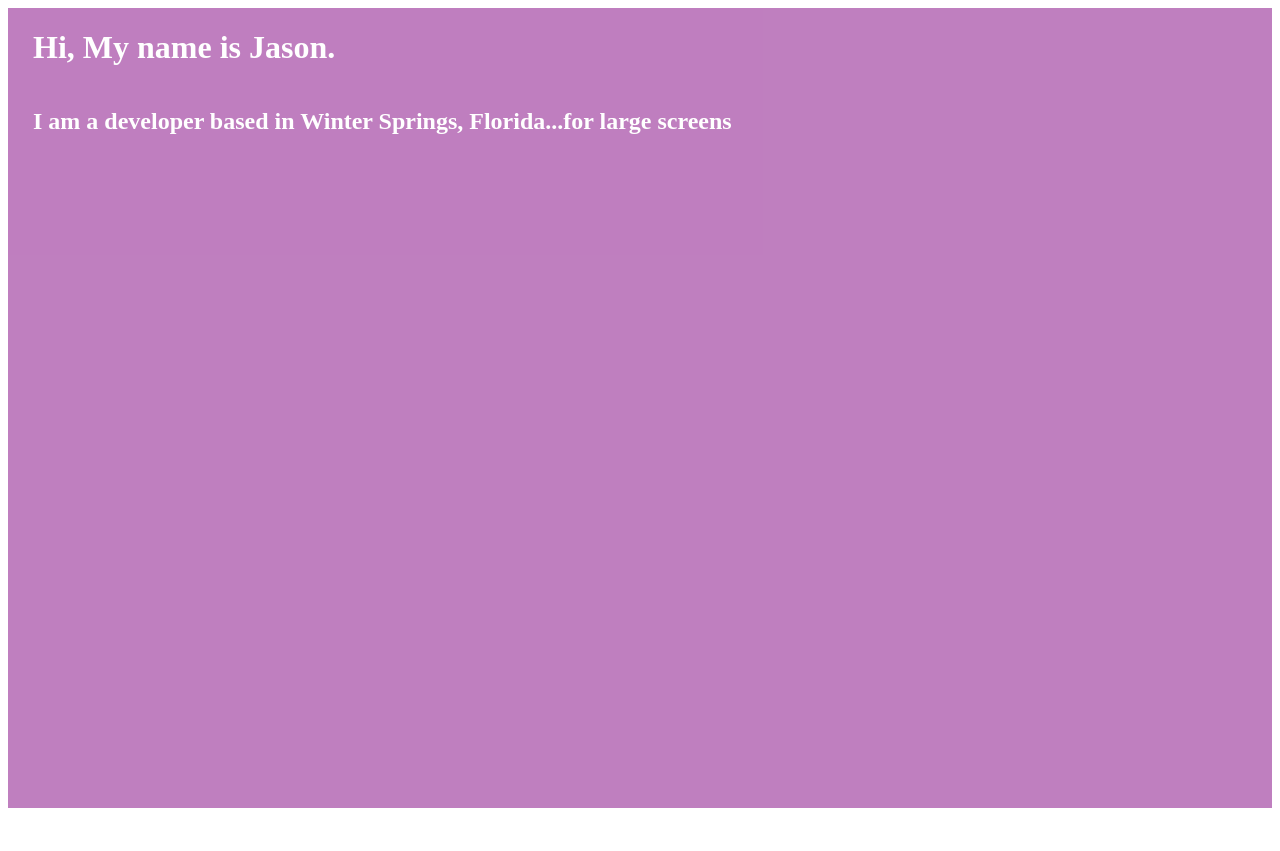
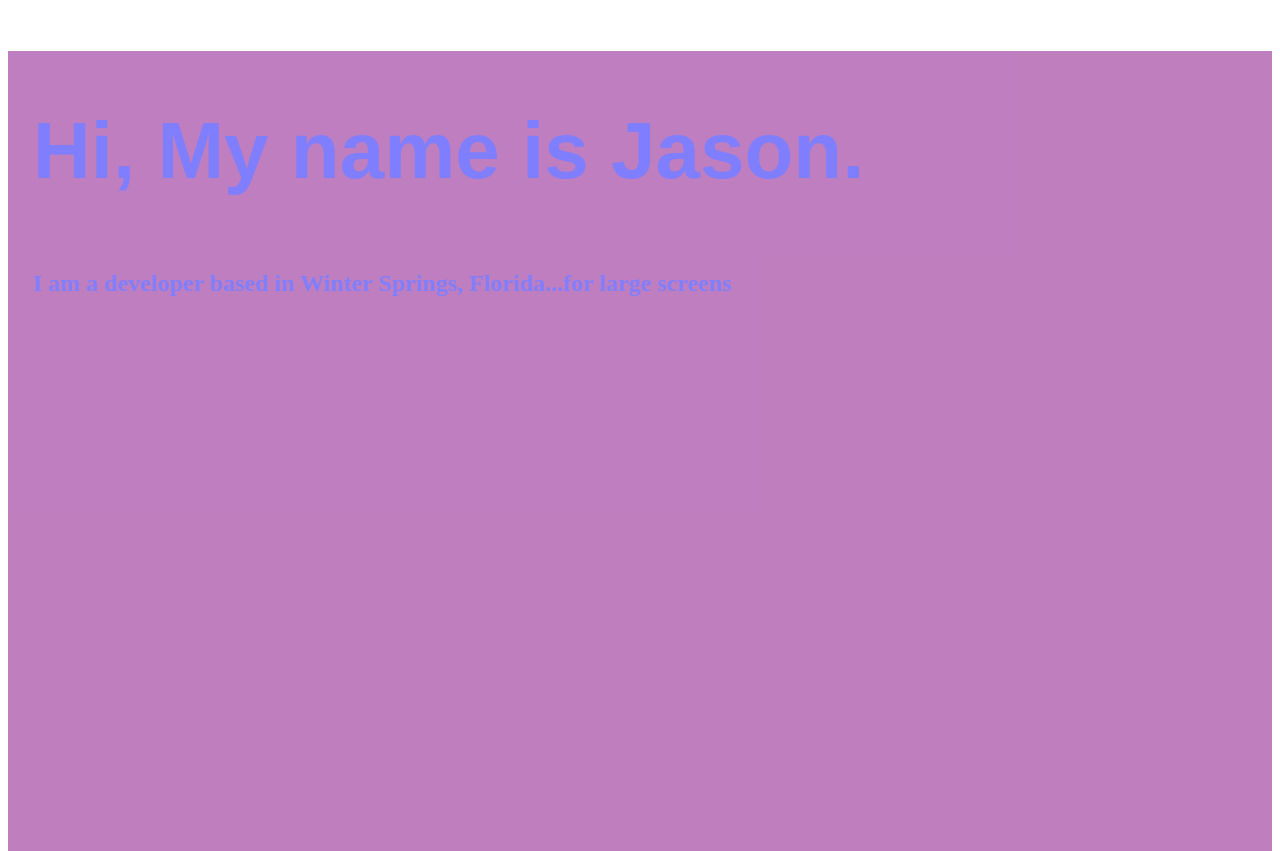
Before and after one commit to jnutt367/PORTFOLIO, a plain HTML site: page index.html in a window 1280 px wide. Before the commit the page ends 816 px from the top, so only its background shows below. Drawn offline with Linux system fonts and the light colour scheme.

Commit message:
changing colors and phrases at different media queries

```diff
--- a/css/style.css
+++ b/css/style.css
@@ -5,10 +5,15 @@ body {
     height: 100vh;
 }
 
+h1 {
+    font-size: 5em;
+    font-family: cursive;
+}
+
 h1,
 h2 {
     margin-left: 25px;
-    color: white;
+    color: pink;
 }
 
 .med-screen-text {
@@ -25,12 +30,24 @@ h2 {
     height: 100vh;
 }
 
+ul {
+    display: flex;
+    justify-content: space-between;
+    align-items: stretch;
+    color: white;
+    list-style: georgian;
+}
+
 @media (min-width: 400px) {
     body {
         background-image: url('../img/roberto-nickson-5ui0tfMC5ts-unsplash.jpg');
         background-repeat: no-repeat;
         background-size: cover;
         height: 100vh;
+    }
+    h1,
+    h2 {
+        color: blue;
     }
     .overlay {
         background-color: green;
@@ -48,11 +65,17 @@ h2 {
     }
     .overlay {
         background-color: red;
-        opacity: 0.5;
+        opacity: 0.4;
         height: 100vh;
+    }
+    h1 {
+        font-family: fantasy;
     }
     .med-screen-text {
         display: grid;
+        justify-content: center;
+        align-items: center;
+        font-family: monospace;
     }
     .sm-screen-text {
         display: none;
--- a/index.html
+++ b/index.html
@@ -10,10 +10,16 @@
 </head>
 
 <body>
+    <ul>
+        <li>ABOUT</li>
+        <li>PROJECTS</li>
+        <li>HOME</li>
+    </ul>
     <div class="overlay">
         <div class="sm-screen-text">
             <h1>Hi, My name is Jason.</h1>
             <h2>I am a Mobile first developer based in Winter Springs, Florida...</h2>
+            <h2>I also have experience building medium and wide screen sized layouts and can make all of my layouts scale to your needs</h2>
         </div>
         <div class="med-screen-text">
             <h1>Hi, My name is Jason.</h1>
```
